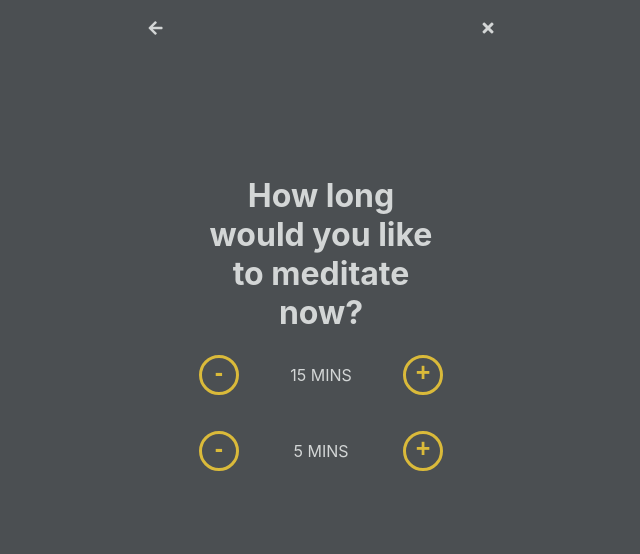
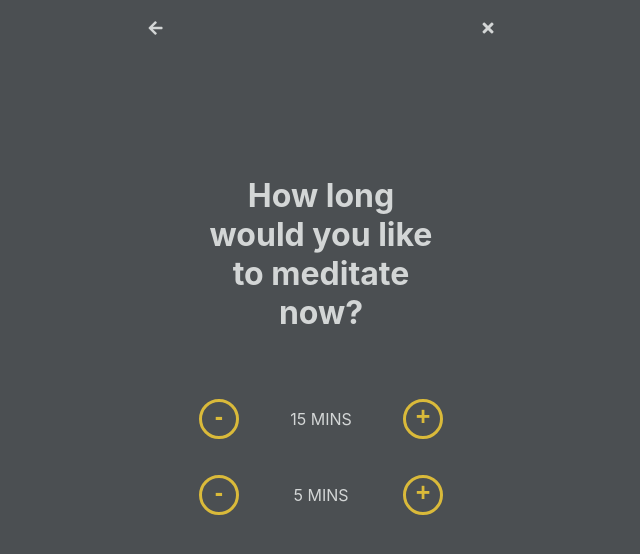
Before and after one commit to csongorczezar/React-project, a React (Create React App) app: page / in a window 1280 px wide. Shown: the top 554 px of the page, without its empty margins (319-959 px from the left). Built offline with nearby package versions, Linux system fonts and the light colour scheme.

Commit message:
Further design fixings

```diff
--- a/src/Components/MeditationTime/MeditationTime.css
+++ b/src/Components/MeditationTime/MeditationTime.css
@@ -21,7 +21,7 @@
 .roundButton:hover {
   cursor: pointer;
 }
-#meditationQuestion {
+#meditationTime {
   height: 25vh;
 }
 p {
--- a/src/Components/MeditationTime/MeditationTime.jsx
+++ b/src/Components/MeditationTime/MeditationTime.jsx
@@ -48,7 +48,7 @@ render() {
 
       <div>
         <button className="roundButton" onClick={this.handleClick}>-</button>
-        <p>{time + ` MINS`}</p>
+        <p>{time} MINS</p>
         <button className="roundButton" onClick={this.handleClick}>+</button>
       </div>
     );
```
